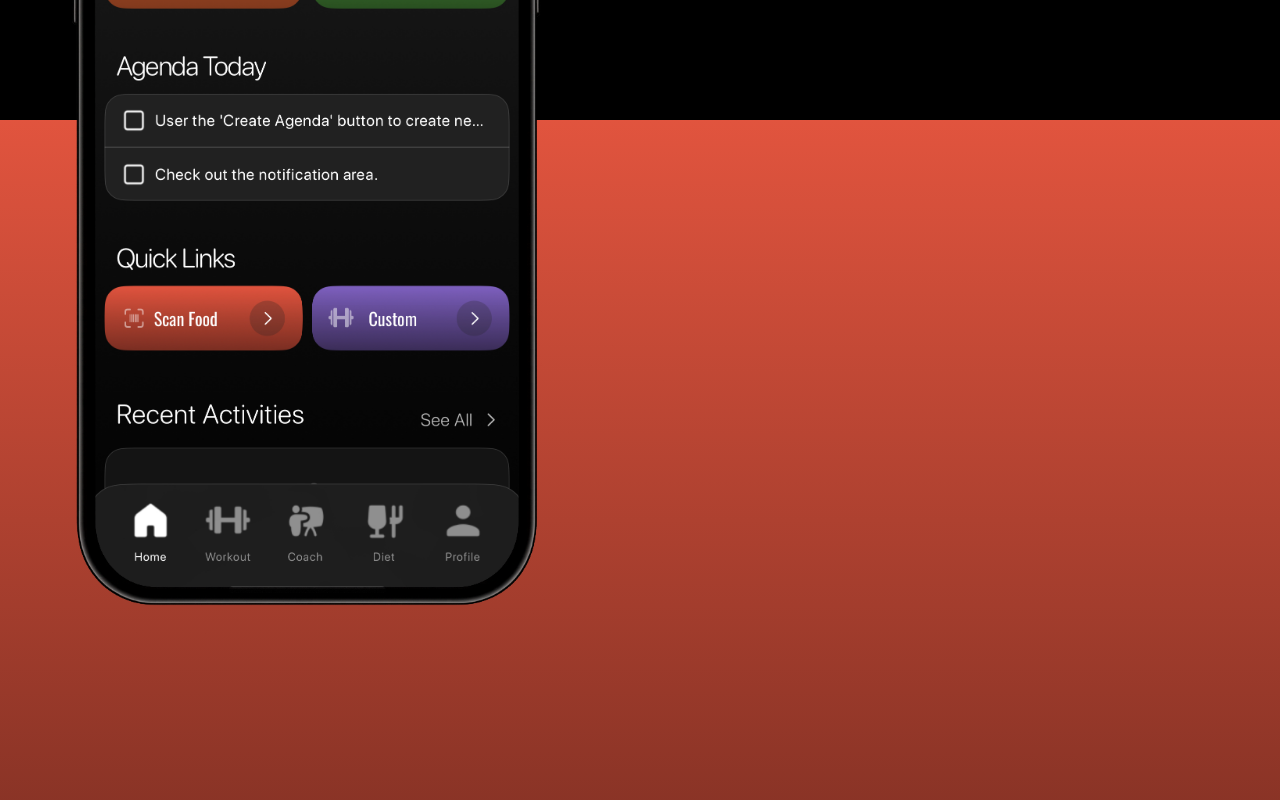
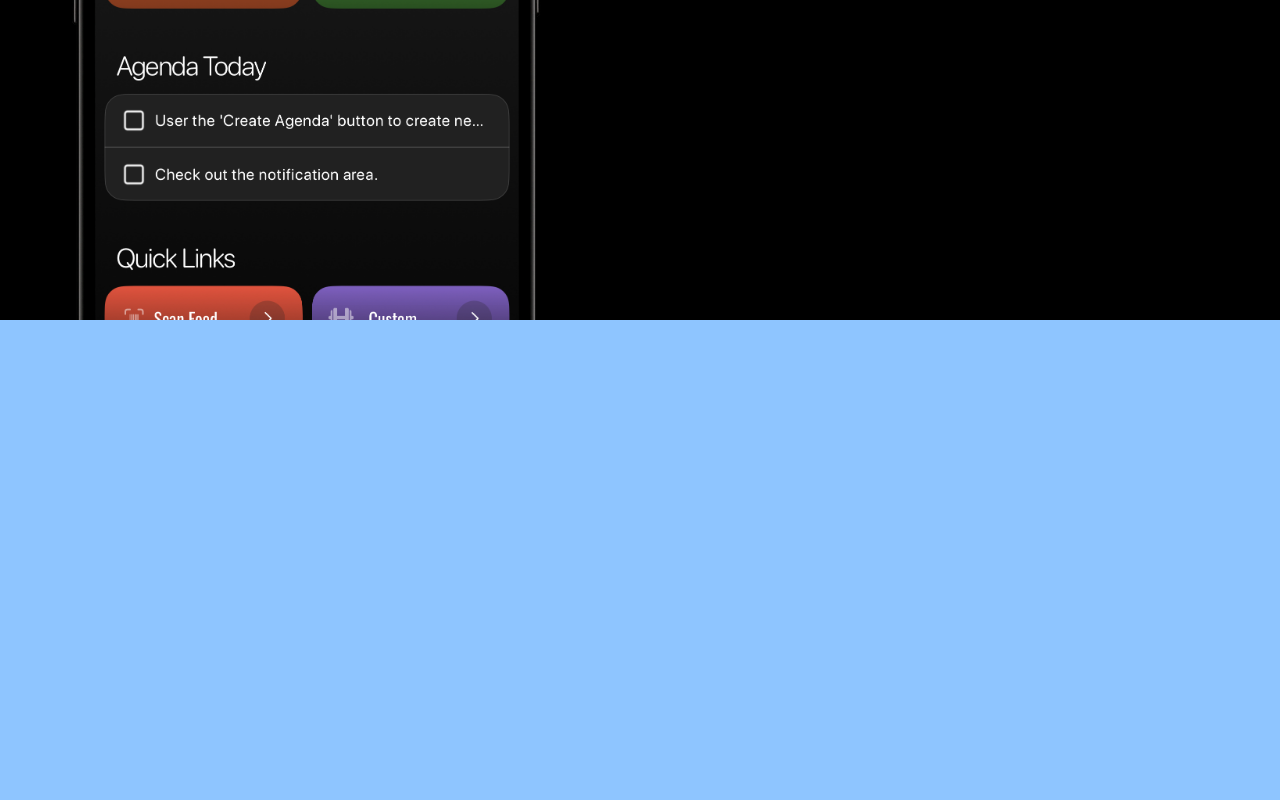
Before and after one commit to jettspanner123/SweatWebsite, a Next.js app: page / in a window 1280 px wide. Shown: the part 2280-3080 px from the top of the page. Built offline with nearby package versions, Linux system fonts and the light colour scheme.

Commit message:
small ui changes

```diff
--- a/app/screens/HomeScreen.tsx
+++ b/app/screens/HomeScreen.tsx
@@ -62,6 +62,7 @@ export default function HomeScreen({
     })
 
     const iphoneYTransformation = useTransform(firstSectionScrollProgress, [0, 1], ["translate(0, 0)", "translate(0, 100%)"]);
+
 
     return (
         <React.Fragment>
@@ -242,6 +243,9 @@ export default function HomeScreen({
 
 const FeatureScreen = (): React.JSX.Element => {
 
+
+    const [currentSelectedScreen, setCurrentSelectedScreen] = React.useState<number>(0);
+
     // First Section Shit
     const firstSectionRef: React.RefObject<HTMLElement | null> = React.useRef(null);
     const {scrollYProgress: firstSectionScrollProgress} = useScroll({
@@ -269,19 +273,23 @@ const FeatureScreen = (): React.JSX.Element => {
         offset: ["start end", "start 25%"]
     })
     const secondSectionHeadingIconTranslation = useTransform(secondSectionScrollProgress, [0, 1], [370, 0]);
-
-
     const secondSectionTexts: Array<string> = [
         "The home page is a personalized dashboard showing daily health stats like calories, water intake, and workouts. Simple widgets and a clear layout help users stay on track and organized at a glance.",
         "The Diet page simplifies nutrition tracking with a smart food scanner that instantly shows calories and macros. Users can log meals, view past entries, and get personalized recommendations to stay on track with their goals.",
     ];
+    const secondSectionImages: Array<StaticImageData> = [AppHomeScreenImage, AppWorkoutScreenImage, AppDietScreenImage, AppProfileScreenImage];
 
-    const secondSectionImages: Array<StaticImageData> = [AppHomeScreenImage, AppWorkoutScreenImage, AppDietScreenImage, AppProfileScreenImage];
-    const [currentSelectedScreen, setCurrentSelectedScreen] = React.useState<number>(0);
+
+    // Third section shit
+    const thirdSectionRef: React.RefObject<HTMLElement | null> = React.useRef(null);
+    const {scrollYProgress: thirdSectionScrollProgress} = useScroll({
+        target: thirdSectionRef,
+        offset: ["start end", "start -10%"]
+    })
 
 
     return (
-        <section className={`w-screen h-[300vh] relative bg-black overflow-y-auto`}>
+        <section className={`w-screen relative bg-black overflow-y-auto`}>
 
 
             {/*first seciont*/}
@@ -316,9 +324,19 @@ const FeatureScreen = (): React.JSX.Element => {
                         {firstSectionText}
                     </motion.h1>
 
-                    <div style={{ marginTop: "3rem" }} className={`flex flex-wrap gap-[0.5rem] w-[65%]`}>
+                    <div style={{marginTop: "3rem"}} className={`flex flex-wrap gap-[0.5rem] w-[65%]`}>
                         {firstSectionTags.map((item: string, index: number): React.JSX.Element => {
-                            return <motion.div whileHover={{ scale: 1.1, marginInline: "1rem", cursor: "default", background: ApplicationLinearGradient.current.appThanosGradient }} style={{ background: ApplicationLinearGradient.current.appRedGradient, paddingBlock: "0.75rem", paddingInline: "1rem", borderRadius: "100px" }} className={`text-[1rem] font-bold text-white`} key={index}>{item}</motion.div>
+                            return <motion.div whileHover={{
+                                scale: 1.1,
+                                marginInline: "1rem",
+                                cursor: "default",
+                                background: ApplicationLinearGradient.current.appThanosGradient
+                            }} style={{
+                                background: ApplicationLinearGradient.current.appRedGradient,
+                                paddingBlock: "0.75rem",
+                                paddingInline: "1rem",
+                                borderRadius: "100px"
+                            }} className={`text-[1rem] font-bold text-white`} key={index}>{item}</motion.div>
                         })}
                     </div>
                 </div>
@@ -445,10 +463,23 @@ const FeatureScreen = (): React.JSX.Element => {
             </section>
 
 
-
             {/*third section */}
 
-            <section style={{ background: ApplicationLinearGradient.current.appRedGradient }} className={`h-screen w-screen flex flex-col`}>
+            <motion.section
+                data-scroll
+                data-scroll-speed={"0.25"}
+                ref={thirdSectionRef}
+                className={`h-screen w-screen flex flex-col bg-blue-300`}>
+
+                {/*third section marquee*/}
+
+            </motion.section>
+
+
+
+            {/*fourth section*/}
+            <section className={`h-screen w-screen bg-red-300`}>
+
             </section>
 
         </section>
```
